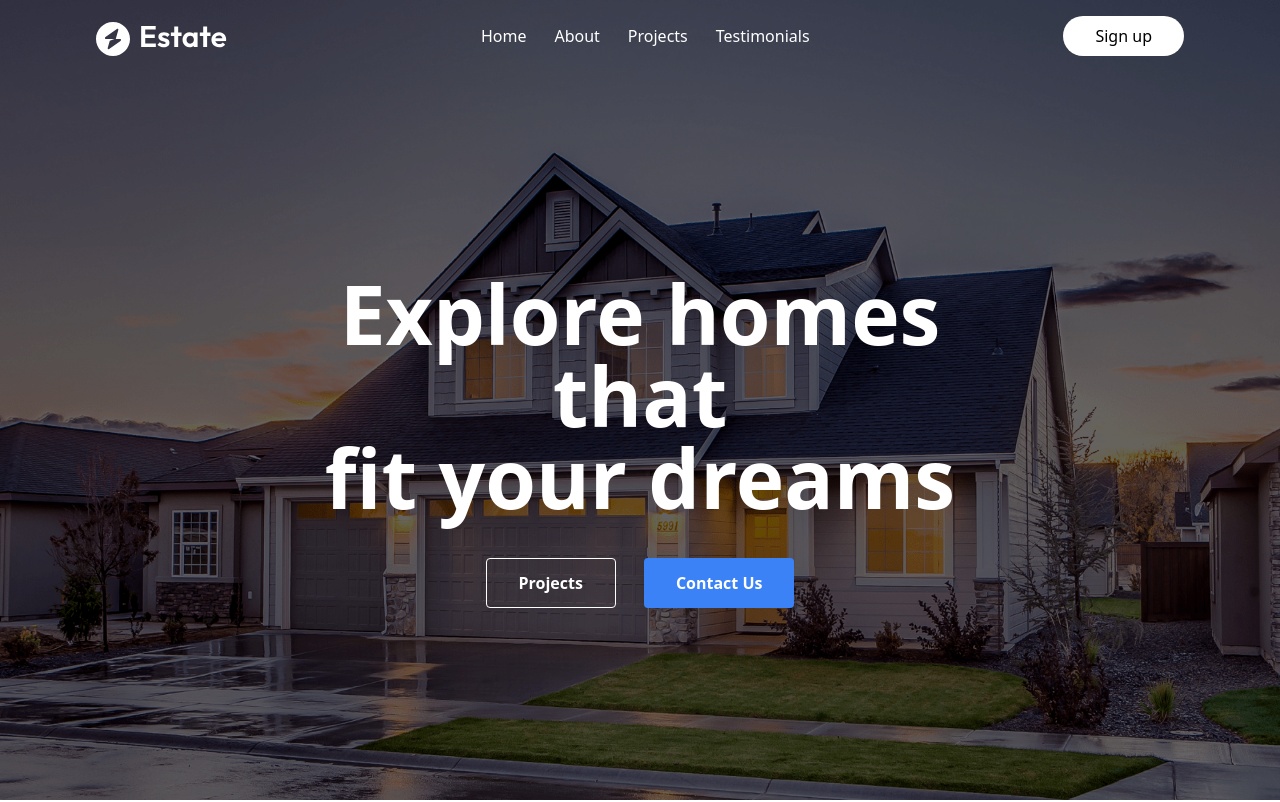
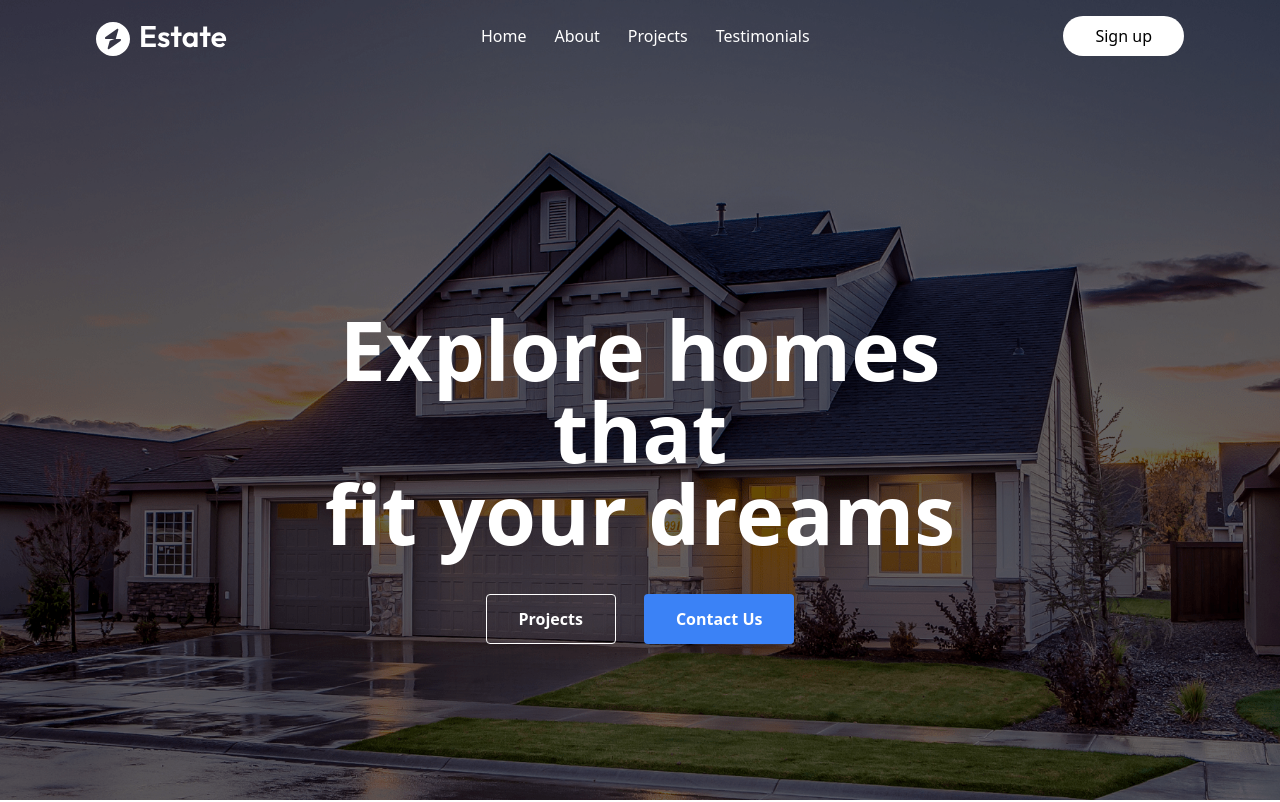
Before and after one commit to Code-Coterie-Team/estate-landing-page, a React (Vite) app: page / in a window 1280 px wide. Shown: the top 802 px of the page. Built offline with nearby package versions, Linux system fonts and the light colour scheme; no server answers.

Commit message:
correct links

```diff
--- a/package.json
+++ b/package.json
@@ -13,6 +13,7 @@
     "@tanstack/react-query": "^5.62.11",
     "axios": "^1.7.9",
     "clsx": "^2.1.1",
+    "framer-motion": "^12.4.10",
     "react": "^18.3.1",
     "react-dom": "^18.3.1"
   },
--- a/src/components/Home.tsx
+++ b/src/components/Home.tsx
@@ -26,16 +26,12 @@ const Home: React.FC<IHomeProps> = ({
       });
     }, 300);
     return () => clearTimeout(timer);
-  }, []);
+  },[]);
+
 
   return (
-    <div className="w-full h-screen flex flex-col overflow-hidden ">
-      <img
-        src="/home.png"
-        alt="Home"
-        className="h-screen max-w-full overflow-hidden"
-      />
-      <div className="absolute top-0 left-0 w-full">
+    <div className="w-full h-screen flex flex-col overflow-hidden bg-home_image bg-cover bg-no-repeat bg-center">
+      <div className="w-full">
         <div className="flex justify-between items-center px-6 py-4 md:px-24">
           <Estate className="text-white" />
           <ul className="hidden md:flex gap-7 text-white font-normal">
@@ -90,7 +86,7 @@ const Home: React.FC<IHomeProps> = ({
         </div>
       </div>
       <div
-        className="absolute flex flex-col gap-10 justify-center items-center  h-full w-full pt-20"
+        className=" flex flex-col gap-10 justify-center items-center  h-full w-full pt-20"
         style={translateStyle}
       >
         <h2 className="text-xl1 font-semibold text-white leading-none max-w-3xl text-center">
--- a/tailwind.config.js
+++ b/tailwind.config.js
@@ -6,6 +6,9 @@ export default {
   ],
   theme: {
     extend: {
+      backgroundImage:{
+        "home_image" : "url('/home.png')"
+      },
       fontSize:{
         "xl1" : "82px"
       },
```
Also changed, not shown: 1 other file (tests, documents, lock files or other folders).
